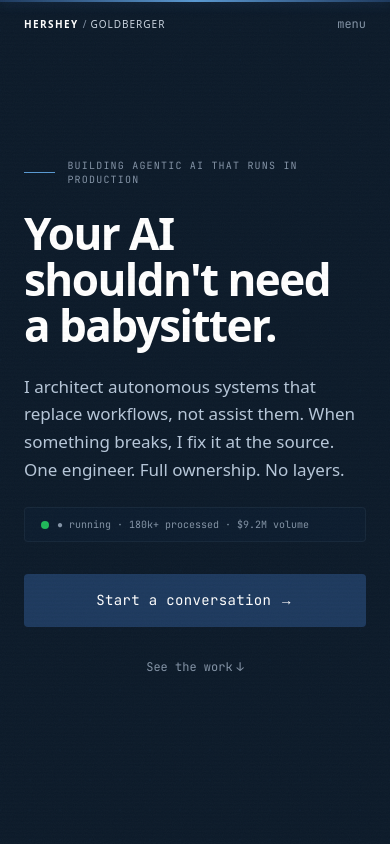
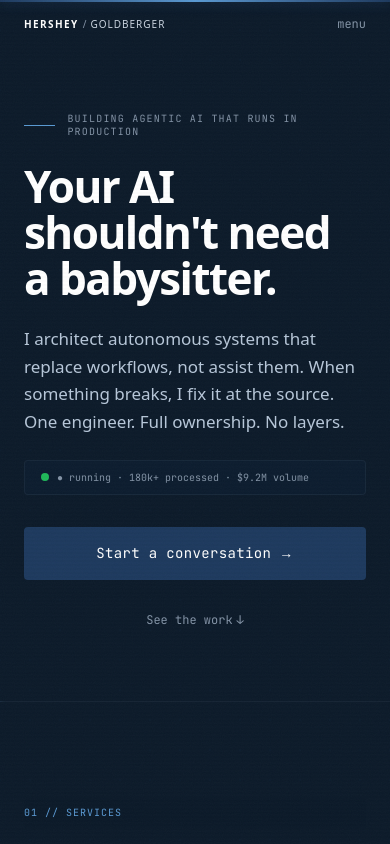
Before and after one commit to hershey-g/hersheyg.com, a Next.js app: page / in a window 390 px wide. Shown: the top 844 px of the page. Built offline with nearby package versions, Linux system fonts and the light colour scheme.

Commit message:
fix: remove forced full-viewport height on mobile hero section
Replaces min-h-screen with responsive min-h-0/lg:min-h-screen so
the hero collapses to content height on mobile, eliminating the
large gap below the CTA buttons.

```diff
--- a/src/components/Hero.tsx
+++ b/src/components/Hero.tsx
@@ -12,7 +12,7 @@ export default function Hero() {
   const noMotion = !!prefersReducedMotion;
 
   return (
-    <section id="hero" className="relative flex min-h-screen items-center px-6">
+    <section id="hero" className="relative flex min-h-0 lg:min-h-screen items-center pt-28 pb-16 lg:pt-0 lg:pb-0 px-6">
       <div className="mx-auto w-full max-w-6xl grid grid-cols-1 lg:grid-cols-[1fr_380px] gap-16 items-center">
         {/* Left column */}
         <div>
```
